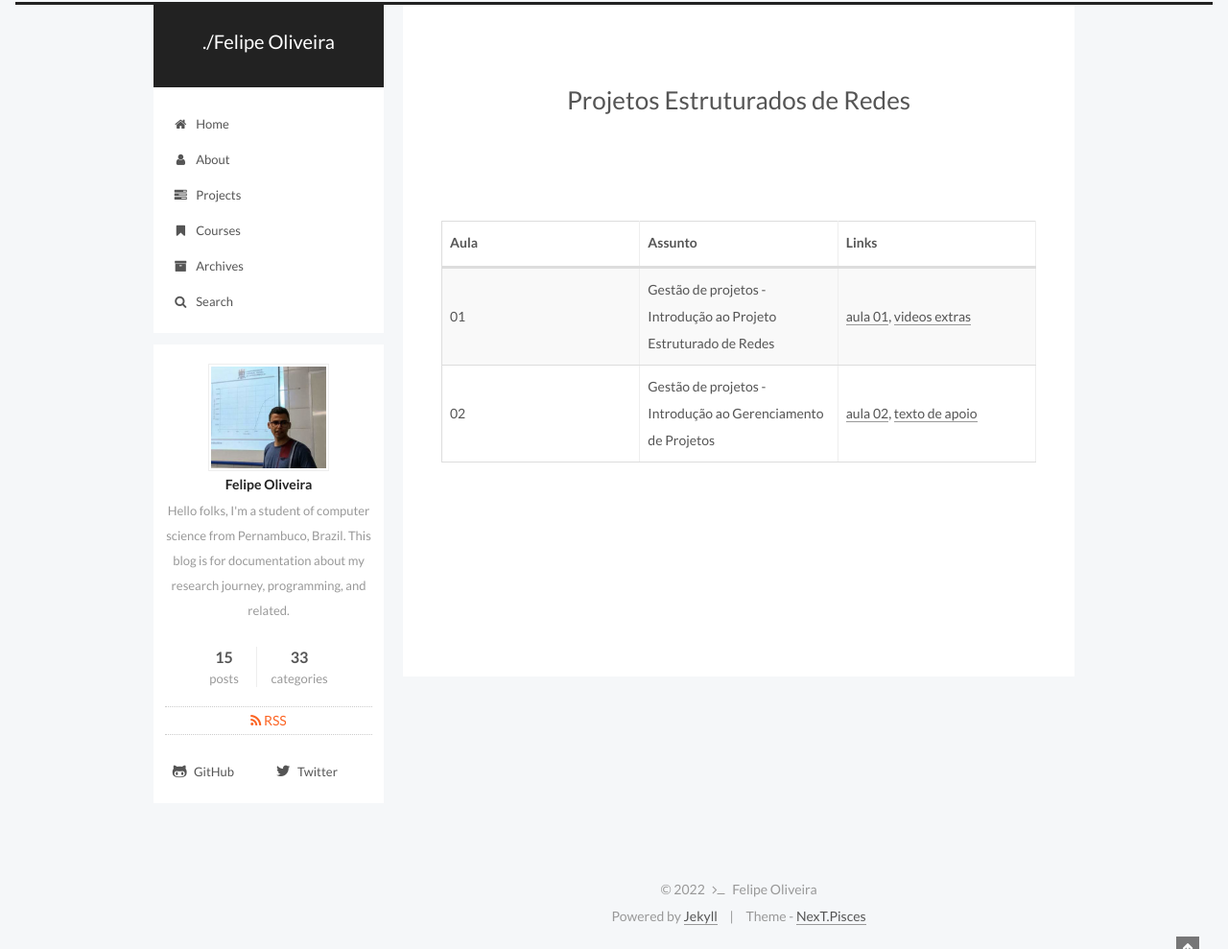
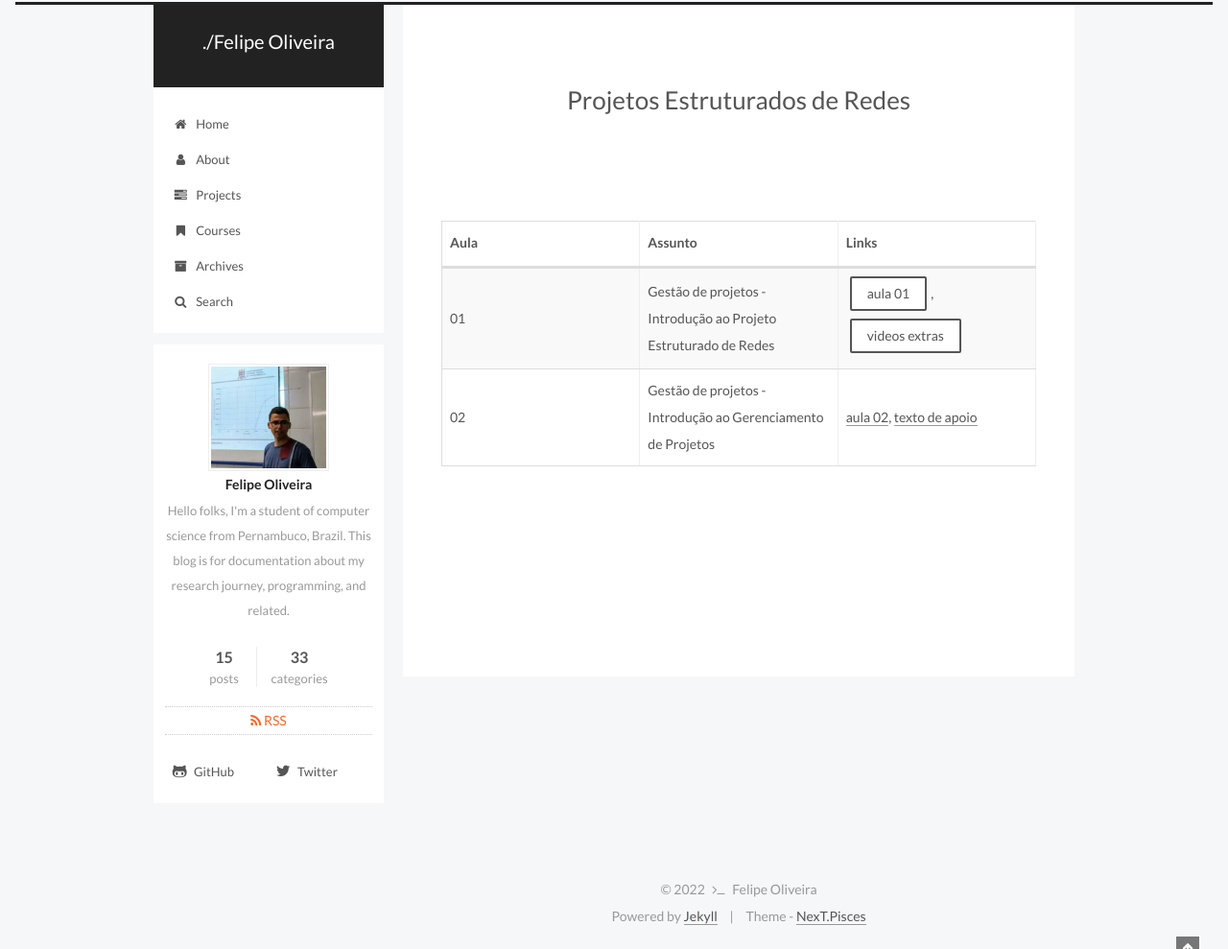
Before and after one commit to fdoliv/fdoliv.github.io, a Jekyll site: the page built from courses/per/index.md, in a window 1280 px wide. Shown: the whole page at 96% size. Built offline with Jekyll 4.4.1, drawn with Linux system fonts in a browser that asks for light colours.

Commit message:
Alteração aula 01 per

```diff
--- a/courses/per/index.md
+++ b/courses/per/index.md
@@ -13,5 +13,5 @@ comments: false
 
 | Aula | Assunto | Links |
 | -- | ------------ | --- |
-| 01 | Gestão de projetos - Introdução ao Projeto Estruturado de Redes| [aula 01]({{ site.url }}/assets/arquivos/per/aula01-per.pdf){:target="_blank"}, [videos extras](https://www.youtube.com/playlist?list=PLsJGhs3ZmfHJjJmMJqb7UQjBp9l7qJ844){:target="_blank"} |
+| 01 | Gestão de projetos - Introdução ao Projeto Estruturado de Redes|  <a href="{{ site.url }}/assets/arquivos/per/aula01-per.pdf" target="blank" class="btn">aula 01</a>, <a href="https://www.youtube.com/playlist?list=PLsJGhs3ZmfHJjJmMJqb7UQjBp9l7qJ844" target="blank" class="btn">videos extras</a>|
 | 02 | Gestão de projetos - Introdução ao Gerenciamento de Projetos | [aula 02]({{ site.url }}/assets/arquivos/per/aula02-per.pdf){:target="_blank"}, [texto de apoio]({{ site.url }}/assets/arquivos/per/texto-apoio-02.pdf){:target="_blank"} |
```
